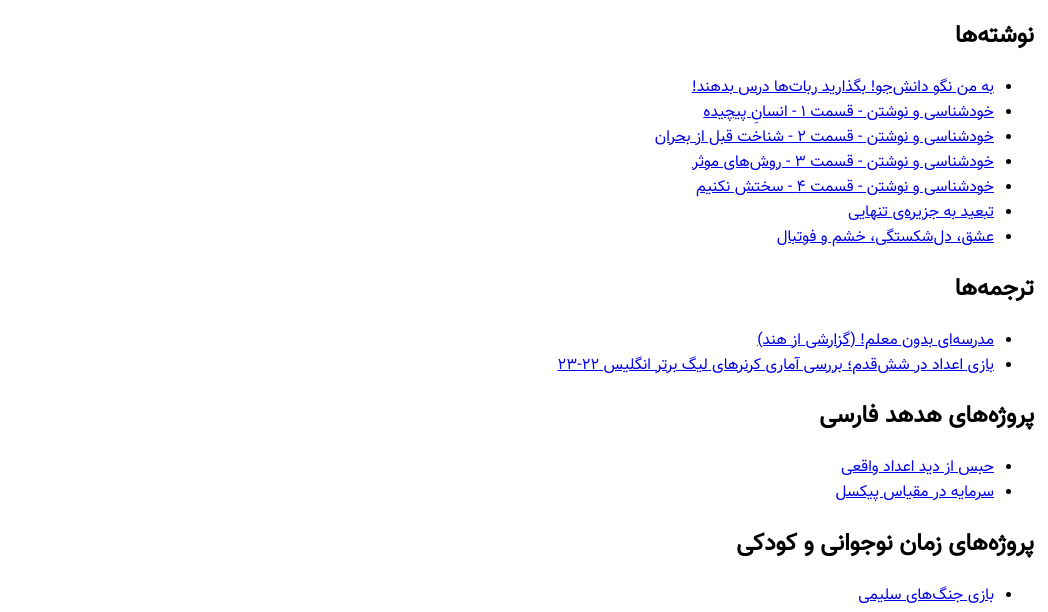
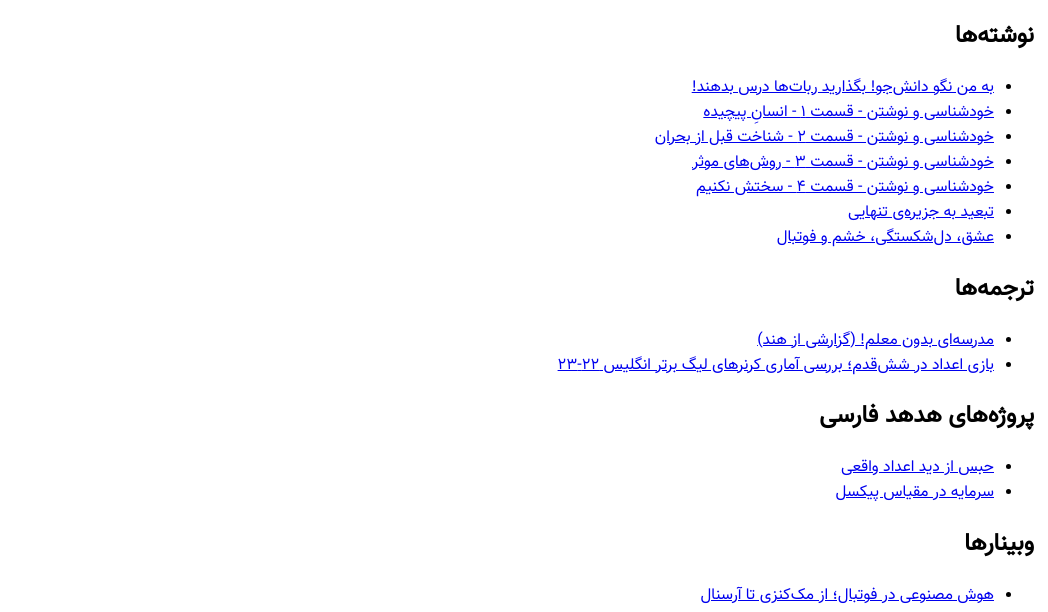
Before and after one commit to SMSadegh19/SMSadegh19.github.io, a plain HTML site: page index.html in a window 1280 px wide. Shown: the part 135-747 px from the top of the page, without its empty margins (232-1280 px from the left). Drawn offline with Linux system fonts and the light colour scheme.

Commit message:
Adding webinars

```diff
--- a/index.html
+++ b/index.html
@@ -102,6 +102,17 @@
         </li>
     </ul>
 
+    <h2>وبینارها</h2>
+
+    <ul>
+        <li>
+            <a href="https://www.youtube.com/watch?v=MvJSheDiod0">
+                هوش مصنوعی در فوتبال؛ از مک‌کنزی تا آرسنال
+            </a>
+        </li>
+    </ul>
+
+
 
     <h2>پروژه‌های زمان نوجوانی و کودکی</h2>
 
```
